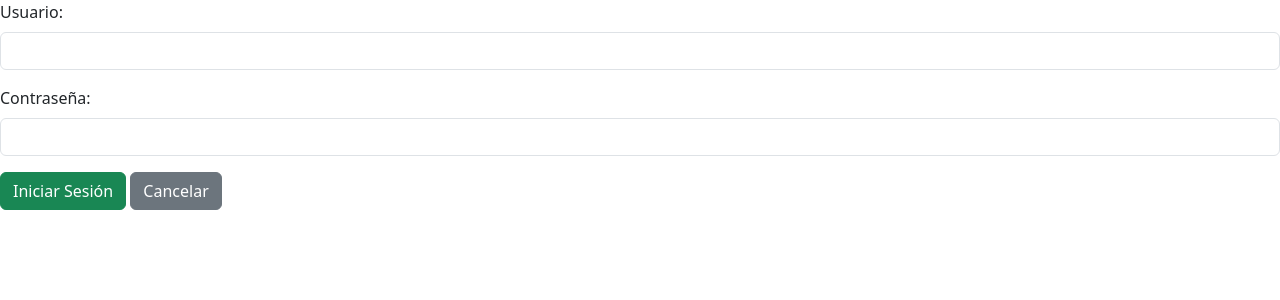
After one commit to Naxl29/PROYECTO-ARDUINO, a PHP site: page /Views/usuario/login.php in a window 1280 px wide. The commit adds this page. Shown: the top 300 px of the page. Run offline with PHP 8.4, Linux system fonts and the light colour scheme.

Commit message:
se agrego unos cambios en la vista y tambien en el index

```diff
--- /dev/null
+++ b/Views/usuario/login.php
@@ -0,0 +1,29 @@
+<?php
+require_once("c://laragon/www/PROYECTO-ARDUINO/Views/head/head.php");
+require_once("c://laragon/www/PROYECTO-ARDUINO/Controllers/UsuarioController.php");
+?>
+   <div class="mb-3">
+        <label for="usuario" class="form-label">Usuario:</label>
+        <input type="text" class="form-control" id="usuario" name="usuario" required>
+    </div>
+
+    <div class="mb-3">
+        <label for="contrasena" class="form-label">Contraseña:</label>
+        <input type="password" class="form-control" id="contrasena" name="contrasena" required>
+    </div>
+
+    <button type="submit" class="btn btn-success">Iniciar Sesión</button>
+    <a class="btn btn-secondary" href="/PROYECTO-ARDUINO/index.php">Cancelar</a>
+
+    <?php if (isset($_GET['error'])): ?>
+        <div class="alert alert-danger mt-3" role="alert">
+            Usuario o contraseña incorrectos.
+        </div>
+    <?php endif; ?>
+</form>
+
+<?php
+    require_once("c://laragon/www/PROYECTO-ARDUINO/Views/head/footer.php");
+?>
+
+<?php
--- a/index.php
+++ b/index.php
@@ -4,6 +4,7 @@
 
 <a href="/PROYECTO-ARDUINO/Views/usuario/create.php" class="btn btn-primary">Agregar Usuario</a>
 <a href="/PROYECTO-ARDUINO/Views//usuario/see.php" class="btn btn-success">Ver historial</a>
+<a href="/PROYECTO-ARDUINO/Views//usuario/login.php" class="btn btn-success">iniciar sesion</a>
 
 <h1>INICIO</h1>
 <?php
```
Also changed, not shown: Models/UsuarioModel.php (+11 -5 lines), Views/usuario/create.php (+11 -4 lines).
